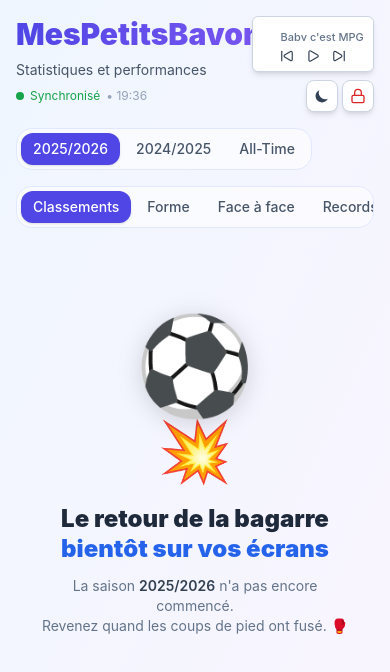
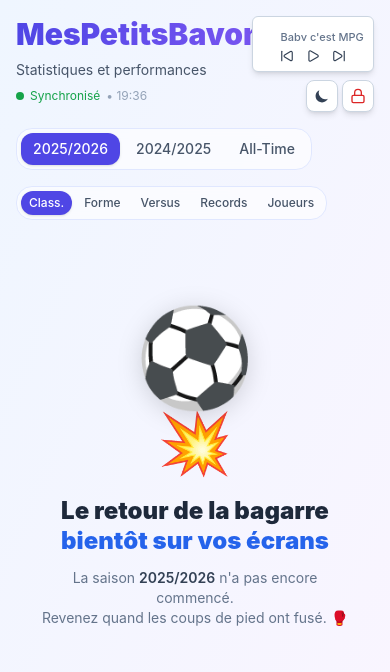
Before and after one commit to pelletrechtpaul-svg/mpg, a React (Vite) app: page / in a window 390 px wide. Shown: the top 672 px of the page. Built offline with nearby package versions, Linux system fonts and the light colour scheme; no server answers; the database is empty.

Commit message:
Sub-nav mobile: labels courts (Class./Versus) + text-xs px-2 pour tenir sans scroll
https://claude.ai/code/session_01AzhLdBkuj4Pb2cwftM3VYq

```diff
--- a/src/App.jsx
+++ b/src/App.jsx
@@ -185,18 +185,19 @@ const App = () => {
           <div className="mb-6">
             <div className="inline-flex gap-1 bg-white/60 dark:bg-white/5 backdrop-blur-sm rounded-2xl p-1 border border-indigo-100 dark:border-[#2d2b5e] overflow-x-auto max-w-full">
               {[
-                { key: 'classements', label: 'Classements', active: 'bg-indigo-600 text-white shadow', inactive: 'text-slate-600 dark:text-slate-300 hover:bg-white/80 dark:hover:bg-white/10' },
-                ...(selectedSeason === '2025/2026' ? [{ key: 'stats-avancees', label: 'Forme', active: 'bg-indigo-600 text-white shadow', inactive: 'text-slate-600 dark:text-slate-300 hover:bg-white/80 dark:hover:bg-white/10' }] : []),
-                { key: 'versus', label: 'Face à face', active: 'bg-indigo-600 text-white shadow', inactive: 'text-slate-600 dark:text-slate-300 hover:bg-white/80 dark:hover:bg-white/10' },
-                { key: 'records', label: 'Records', active: 'bg-indigo-600 text-white shadow', inactive: 'text-slate-600 dark:text-slate-300 hover:bg-white/80 dark:hover:bg-white/10' },
-                { key: 'joueurs', label: 'Joueurs', active: 'bg-indigo-600 text-white shadow', inactive: 'text-slate-600 dark:text-slate-300 hover:bg-white/80 dark:hover:bg-white/10' },
-              ].map(({ key, label, active, inactive }) => (
+                { key: 'classements', label: 'Classements', short: 'Class.' },
+                ...(selectedSeason === '2025/2026' ? [{ key: 'stats-avancees', label: 'Forme', short: 'Forme' }] : []),
+                { key: 'versus', label: 'Face à face', short: 'Versus' },
+                { key: 'records', label: 'Records', short: 'Records' },
+                { key: 'joueurs', label: 'Joueurs', short: 'Joueurs' },
+              ].map(({ key, label, short }) => (
                 <button
                   key={key}
                   onClick={() => setActiveTab(key)}
-                  className={`px-3 py-1.5 sm:px-5 sm:py-2 rounded-xl font-medium transition-all text-sm sm:text-base whitespace-nowrap ${activeTab === key ? active : inactive}`}
+                  className={`px-2 py-1 sm:px-5 sm:py-2 rounded-xl font-medium transition-all text-xs sm:text-base whitespace-nowrap ${activeTab === key ? 'bg-indigo-600 text-white shadow' : 'text-slate-600 dark:text-slate-300 hover:bg-white/80 dark:hover:bg-white/10'}`}
                 >
-                  {label}
+                  <span className="sm:hidden">{short}</span>
+                  <span className="hidden sm:inline">{label}</span>
                 </button>
               ))}
             </div>
```
